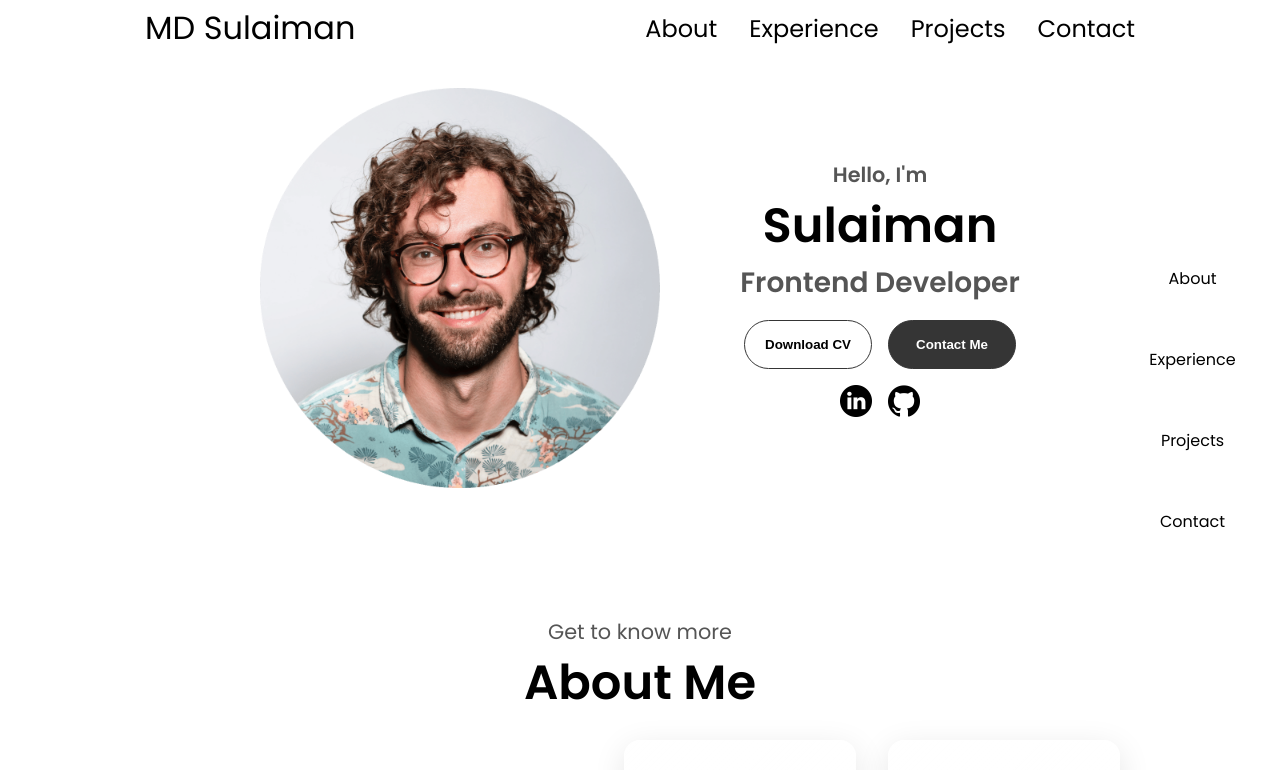
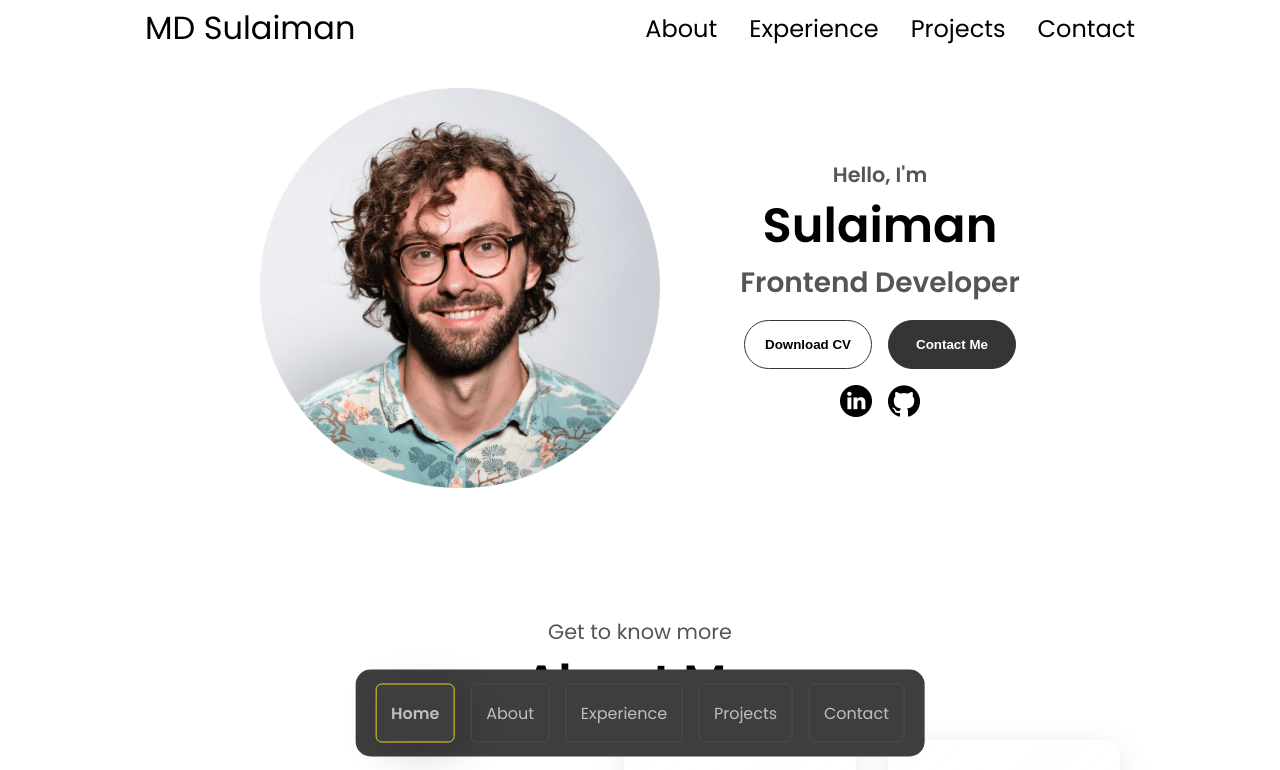
Before and after one commit to thcsulaiman/portfolio, a plain HTML site: page index.html in a window 1280 px wide. Shown: the top 770 px of the page. Drawn offline with Linux system fonts and the light colour scheme.

Commit message:
nav bar edit

```diff
--- a/index.html
+++ b/index.html
@@ -14,6 +14,7 @@
 <body>
   <div class="sticky-nav">
     <ul class="nav-buttons">
+      <li data-target="#profile" class="btn-home">Home</li>
       <li data-target="#about">About</li>
       <li data-target="#experience">Experience</li>
       <li data-target="#projects">Projects</li>
--- a/meadiaqueries.css
+++ b/meadiaqueries.css
@@ -58,6 +58,10 @@
 
     .about-container {
         margin-top: 0;
+    }
+
+    .sticky-nav li {
+        padding: 0.5rem 0.45rem;
     }
 
 }
--- a/styles.css
+++ b/styles.css
@@ -13,6 +13,7 @@ body {
   max-width: 1400px;
   margin: auto;
 
+
 }
 
 html {
@@ -21,48 +22,49 @@ html {
 
 .sticky-nav {
   position: fixed;
-  width: 175px;
-  right: 0px;
-  top: 50%;
-  transform: translateY(-50%);
+  width: fit-content;
+  bottom: 0px;
   transition: right 0.3s ease;
-}
-
-.sticky-nav:hover{
-  z-index: 100000;
+  z-index: 10000;
+  background-color: #3e3e3e;
+  padding: 14px 20px;
+  border-radius: 15px;
+  left: 50%;
+  transform: translate(-50%, -50%);
 }
 
 .sticky-nav ul {
-  width: 100%;
+  width: fit-content; /* only as wide as its content */
+  margin: 0 auto;     /* center horizontally */
   display: flex;
-  flex-direction: column;
   list-style: none;
   padding: 0;
-  margin: 0;
-  gap: 2.5rem;
+  gap: 1rem;
   border-radius: 0.5rem;
 }
 
+
 .sticky-nav li {
-  padding: 0.5rem 0;
+  padding: 1rem .9rem;
   border-radius: 0.375rem;
   text-align: center;
   cursor: pointer;
   transition: all 0.3s ease;
+  color: #c0bebe;
+  border: 1px solid #4E4E4E;
+
 }
 
 .sticky-nav li:hover {
-  background-color: #0b7cbd;
-  color: white;
-  font-weight: 600;
+  color: black;
+background-color: #FFF083;
 }
 
 
 
 .sticky-nav li.active {
-  background-color: #4099CC;
-  color: white;
   font-weight: bold;
+  border: 1px solid #ebd320;
   box-shadow: 8px 8px 40px rgba(0, 0, 0, 0.2);
 }
 
```
